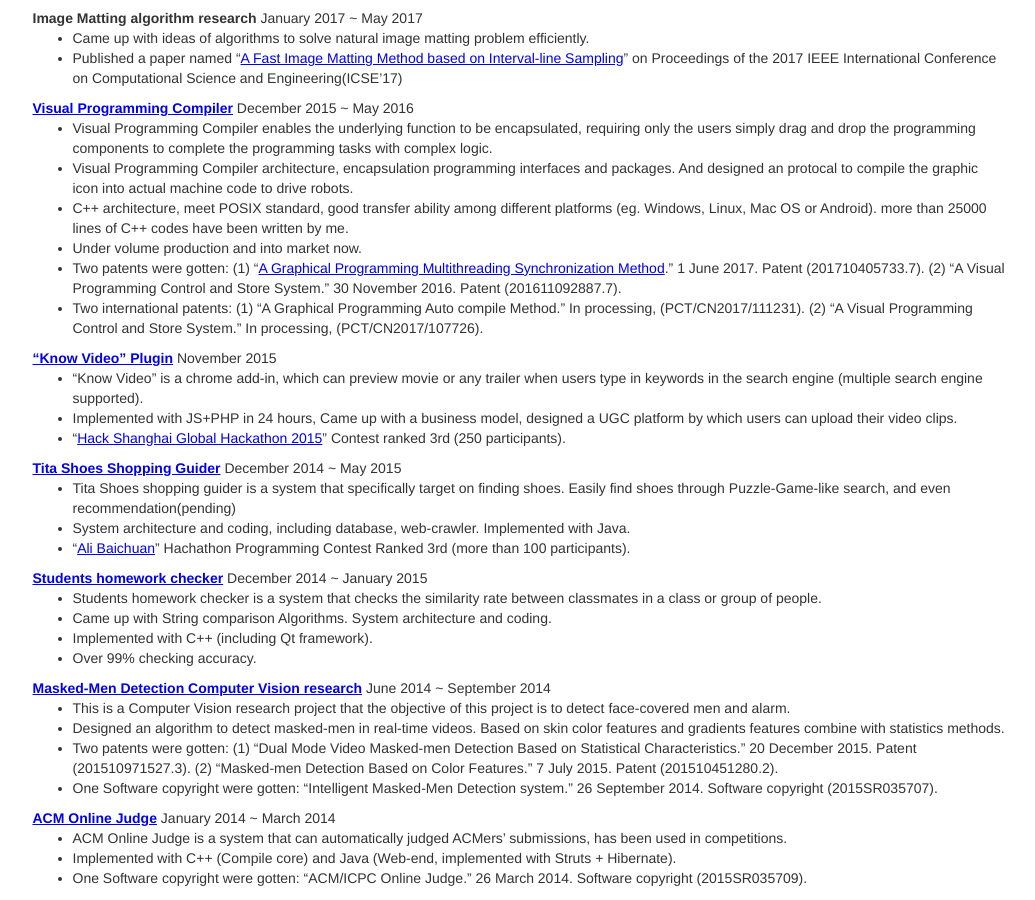
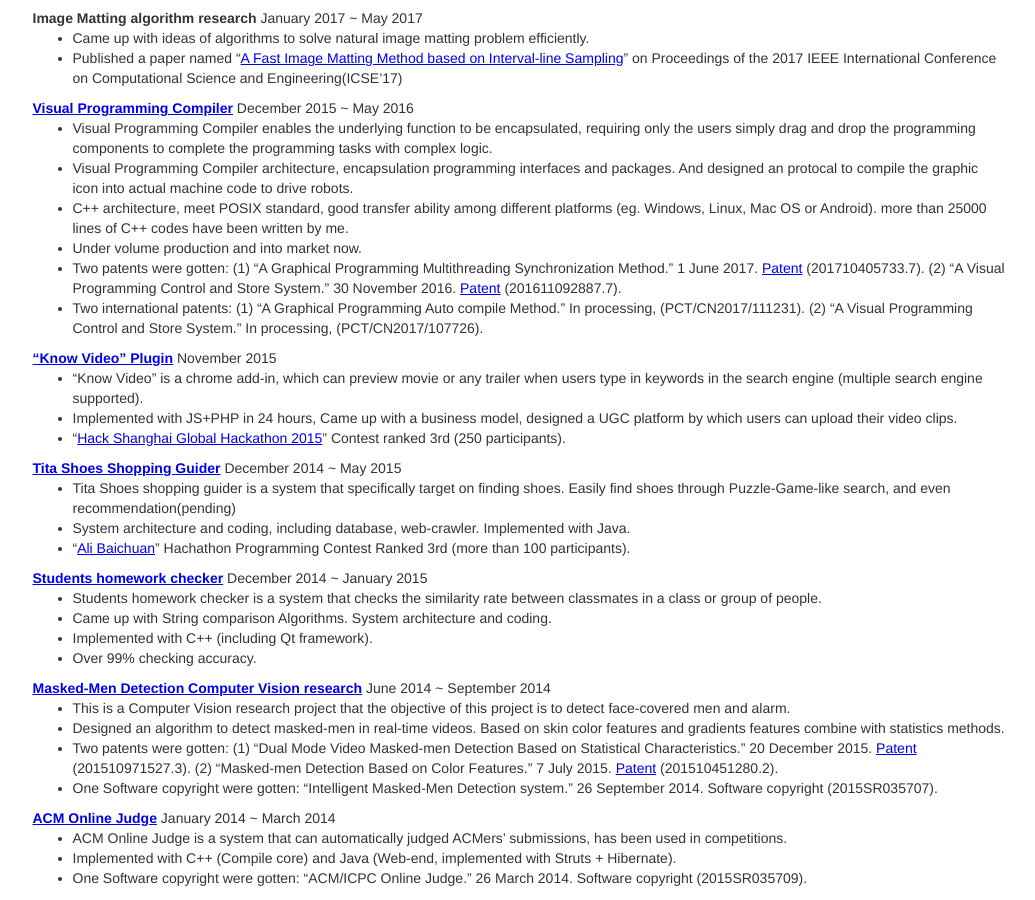
Before and after one commit to billhhh/whblog-omega, a Jekyll site: the page cv/index.html, which Jekyll copies as it is, in a window 1280 px wide and 900 px high, scrolled down 1362 px. Shown: the whole window, without its empty margins (120-1155 px from the left). Built offline with Jekyll 4.4.1, drawn with Linux system fonts in a browser that asks for light colours.

Commit message:
patents link

```diff
--- a/cv/index.html
+++ b/cv/index.html
@@ -209,7 +209,7 @@
             Under volume production and into market now.
           </li>
 		  <li>
-            Two patents were gotten: (1) “<a href = "https://patents.google.com/patent/CN107391266A/zh">A Graphical Programming Multithreading Synchronization Method</a>.” 1 June 2017. Patent (201710405733.7). (2) “A Visual Programming Control and Store System.” 30 November 2016. Patent (201611092887.7).
+            Two patents were gotten: (1) “A Graphical Programming Multithreading Synchronization Method.” 1 June 2017. <a href = "https://patents.google.com/patent/CN107391266A/en">Patent</a> (201710405733.7). (2) “A Visual Programming Control and Store System.” 30 November 2016. <a href = "https://patents.google.com/patent/CN106775683A/en">Patent</a> (201611092887.7).
           </li>
 		  <li>
             Two international patents: (1) “A Graphical Programming Auto compile Method.” In processing, (PCT/CN2017/111231). (2) “A Visual Programming Control and Store System.” In processing, (PCT/CN2017/107726).
@@ -279,7 +279,7 @@
             Designed an algorithm to detect masked-men in real-time videos. Based on skin color features and gradients features combine with statistics methods.
           </li>
 		  <li>
-            Two patents were gotten: (1) “Dual Mode Video Masked-men Detection Based on Statistical Characteristics.” 20 December 2015. Patent (201510971527.3). (2) “Masked-men Detection Based on Color Features.” 7 July 2015. Patent (201510451280.2).
+            Two patents were gotten: (1) “Dual Mode Video Masked-men Detection Based on Statistical Characteristics.” 20 December 2015. <a href = "https://patents.google.com/patent/CN105678213A/en">Patent</a> (201510971527.3). (2) “Masked-men Detection Based on Color Features.” 7 July 2015. <a href = "https://patents.google.com/patent/CN105160297A/en">Patent</a> (201510451280.2).
           </li>
 		  <li>
             One Software copyright were gotten: “Intelligent Masked-Men Detection system.” 26 September 2014. Software copyright (2015SR035707).
```
